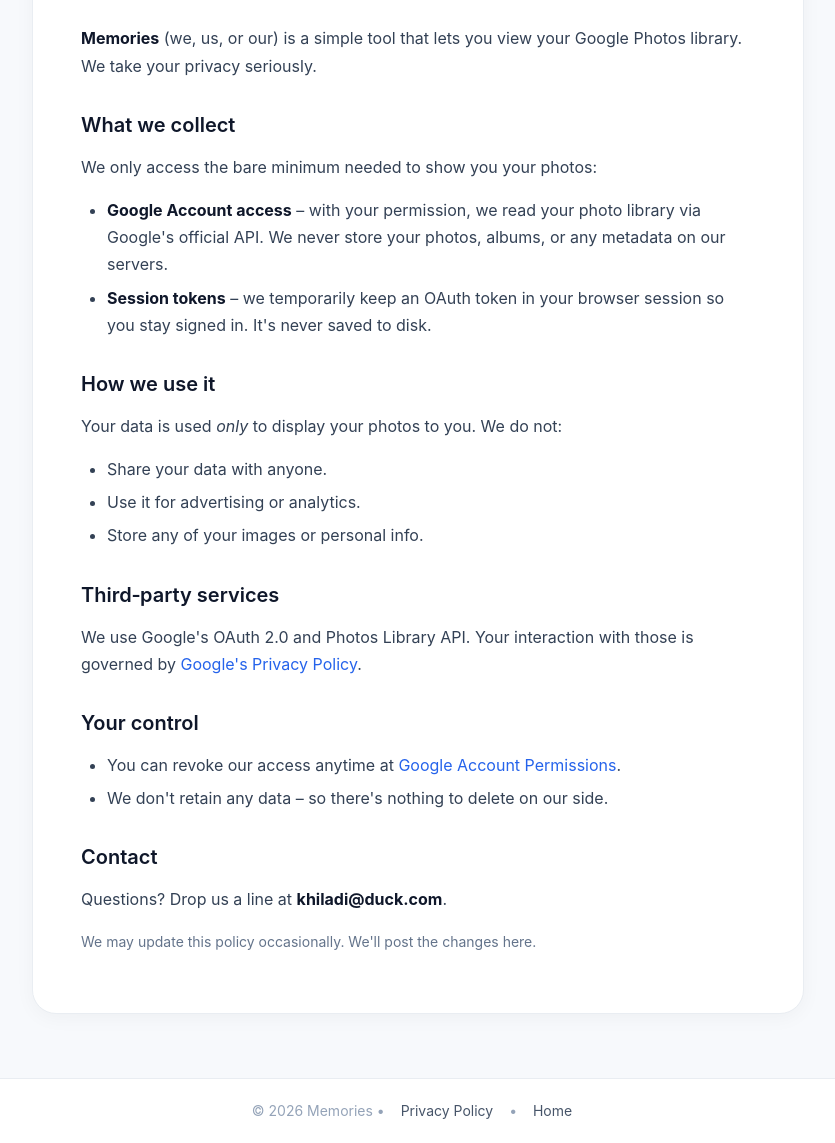
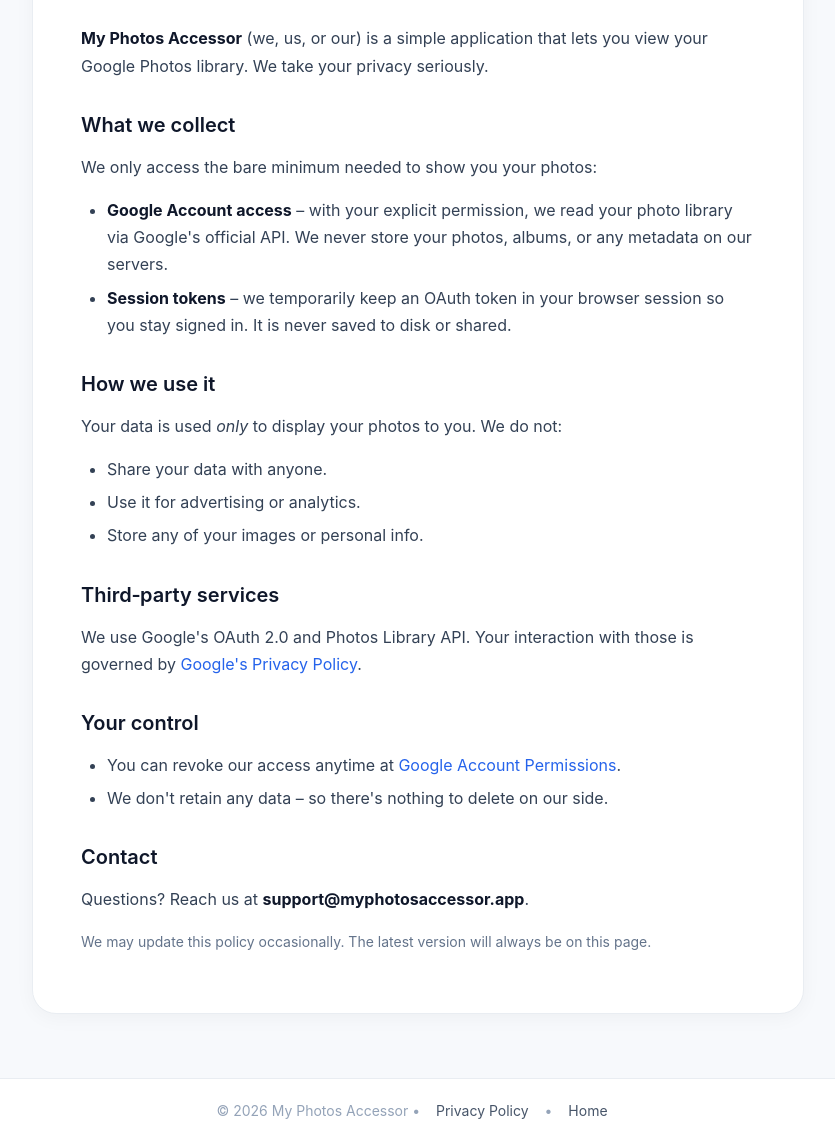
Before and after one commit to AngelJangra/my-app---, a website: page privacy-policy.html in a window 1280 px wide. Shown: the part 251-1394 px from the top of the page, without its empty margins (222-1057 px from the left). Drawn offline with Linux system fonts and the light colour scheme.

Commit message:
Update privacy-policy.html

```diff
--- a/privacy-policy.html
+++ b/privacy-policy.html
@@ -3,7 +3,7 @@
 <head>
     <meta charset="UTF-8" />
     <meta name="viewport" content="width=device-width, initial-scale=1.0" />
-    <title>Privacy Policy – Memories</title>
+    <title>Privacy Policy – My Photos Accessor</title>
     <style>
         * {
             margin: 0;
@@ -121,23 +121,16 @@
             text-decoration: none;
         }
         @media (max-width: 640px) {
-            .policy {
-                padding: 24px 20px;
-            }
-            .policy h1 {
-                font-size: 26px;
-            }
-            .nav a {
-                margin-left: 14px;
-                font-size: 14px;
-            }
+            .policy { padding: 24px 20px; }
+            .policy h1 { font-size: 26px; }
+            .nav a { margin-left: 14px; font-size: 14px; }
         }
     </style>
 </head>
 <body>
     <header class="header">
         <div class="container">
-            <div class="logo">📸 <span>Memories</span></div>
+            <div class="logo">📸 <span>My Photos Accessor</span></div>
             <nav class="nav">
                 <a href="/">Home</a>
                 <a href="/privacy-policy">Privacy</a>
@@ -151,13 +144,13 @@
             <h1>Privacy Policy</h1>
             <p class="updated">Last updated: July 31, 2026</p>
 
-            <p><strong>Memories</strong> (we, us, or our) is a simple tool that lets you view your Google Photos library. We take your privacy seriously.</p>
+            <p><strong>My Photos Accessor</strong> (we, us, or our) is a simple application that lets you view your Google Photos library. We take your privacy seriously.</p>
 
             <h2>What we collect</h2>
             <p>We only access the bare minimum needed to show you your photos:</p>
             <ul>
-                <li><strong>Google Account access</strong> – with your permission, we read your photo library via Google's official API. We never store your photos, albums, or any metadata on our servers.</li>
-                <li><strong>Session tokens</strong> – we temporarily keep an OAuth token in your browser session so you stay signed in. It's never saved to disk.</li>
+                <li><strong>Google Account access</strong> – with your explicit permission, we read your photo library via Google's official API. We never store your photos, albums, or any metadata on our servers.</li>
+                <li><strong>Session tokens</strong> – we temporarily keep an OAuth token in your browser session so you stay signed in. It is never saved to disk or shared.</li>
             </ul>
 
             <h2>How we use it</h2>
@@ -178,16 +171,16 @@
             </ul>
 
             <h2>Contact</h2>
-            <p>Questions? Drop us a line at <strong>khiladi@duck.com</strong>.</p>
+            <p>Questions? Reach us at <strong>support@myphotosaccessor.app</strong>.</p>
 
-            <p class="small">We may update this policy occasionally. We'll post the changes here.</p>
+            <p class="small">We may update this policy occasionally. The latest version will always be on this page.</p>
         </div>
     </main>
 
     <footer class="footer">
         <div class="container">
             <p>
-                &copy; 2026 Memories &bull;
+                &copy; 2026 My Photos Accessor &bull;
                 <a href="/privacy-policy">Privacy Policy</a> &bull;
                 <a href="/">Home</a>
             </p>
```
